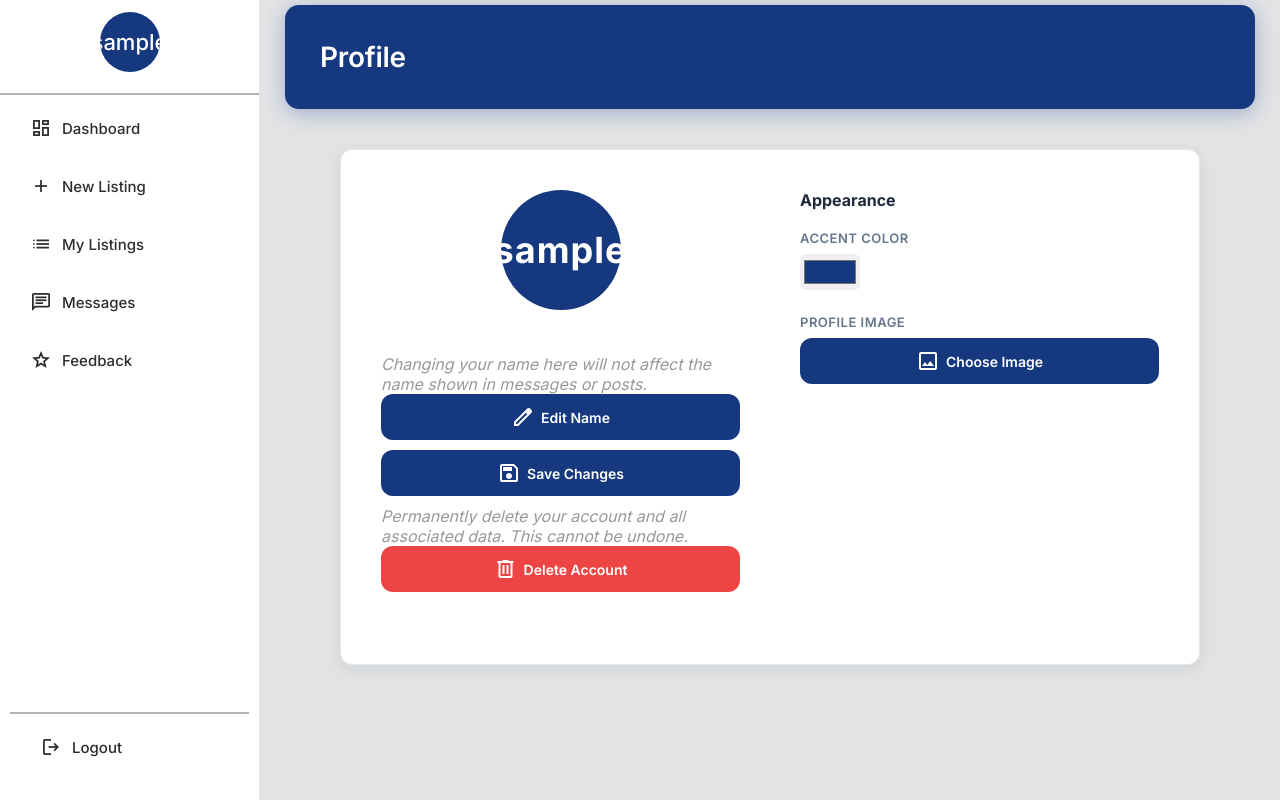
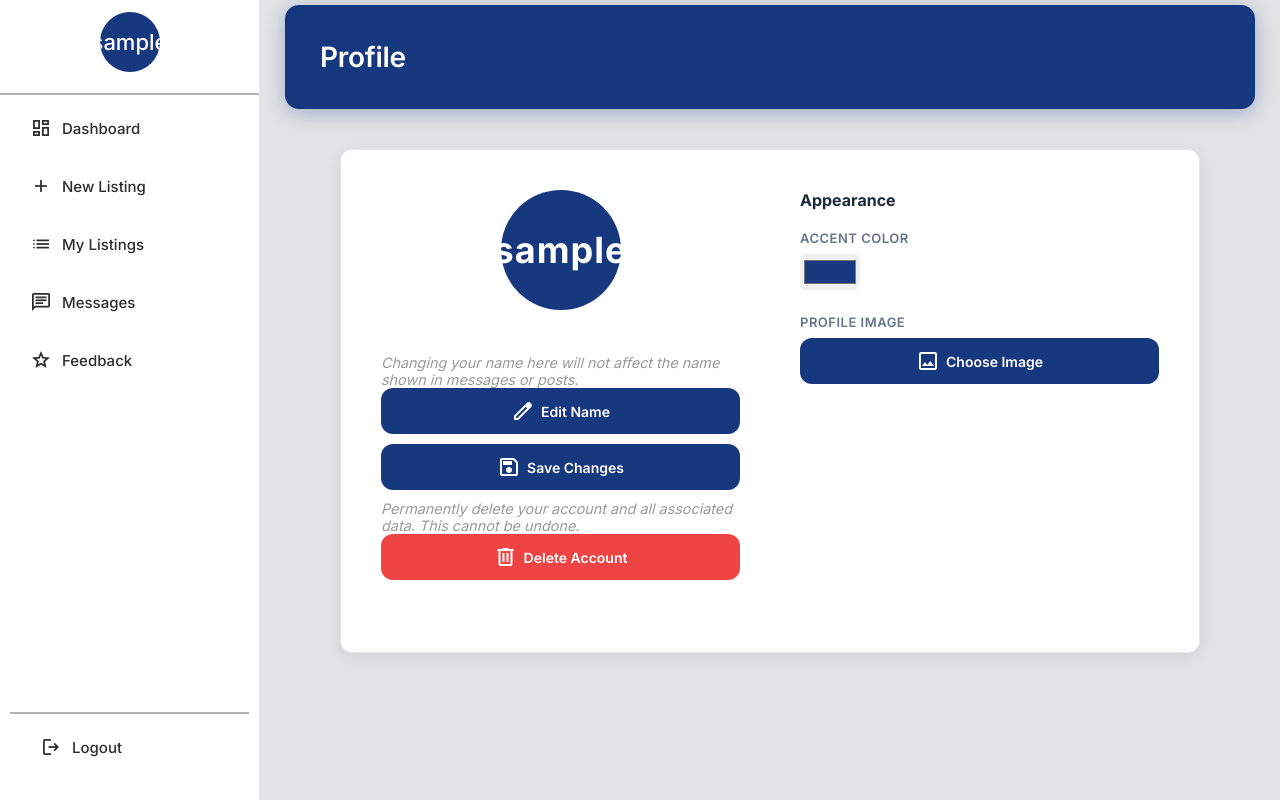
Before and after one commit to Juxnn02/LostAndFound, a Flask app: page /profile in a window 1280 px wide. Run offline with Flask 3, Linux system fonts and the light colour scheme; the visitor is signed in with stand-in values (Sample User, id 1).

Commit message:
Update profile.html

```diff
--- a/templates/profile.html
+++ b/templates/profile.html
@@ -49,7 +49,7 @@
 
                 <h2 id="username-display">{{ username }}</h2>
                 <p id="email-display" class="profile-email">{{ email }}</p>
-                <p style="font-style: italic; color: #999999;">
+                <p style="font-style: italic; color: #999999; font-size: 0.9em;">
     Changing your name here will not affect the name shown in messages or posts.
                 </p>
                 <button class="profile-btn profile-btn-primary" id="edit-name-btn">
@@ -58,7 +58,7 @@
                 <button class="profile-btn profile-btn-primary" id="save-changes-btn">
                     <span class="material-symbols-outlined">save</span> Save Changes
                 </button>
-                <p style="font-style: italic; color: #999999;">
+                <p style="font-style: italic; color: #999999; font-size: 0.9em;">
     Permanently delete your account and all associated data. This cannot be undone.
                 </p>
                 <button class="profile-btn profile-btn-danger" id="delete-account-btn">
```
